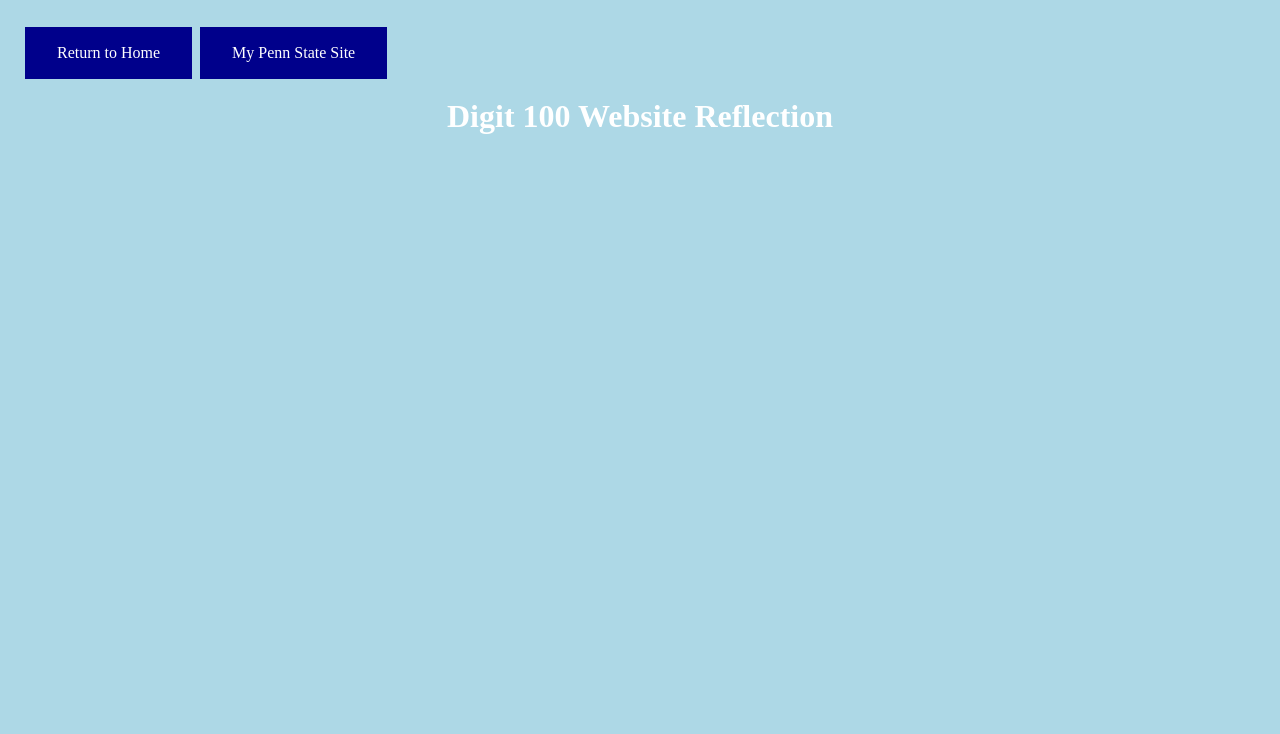
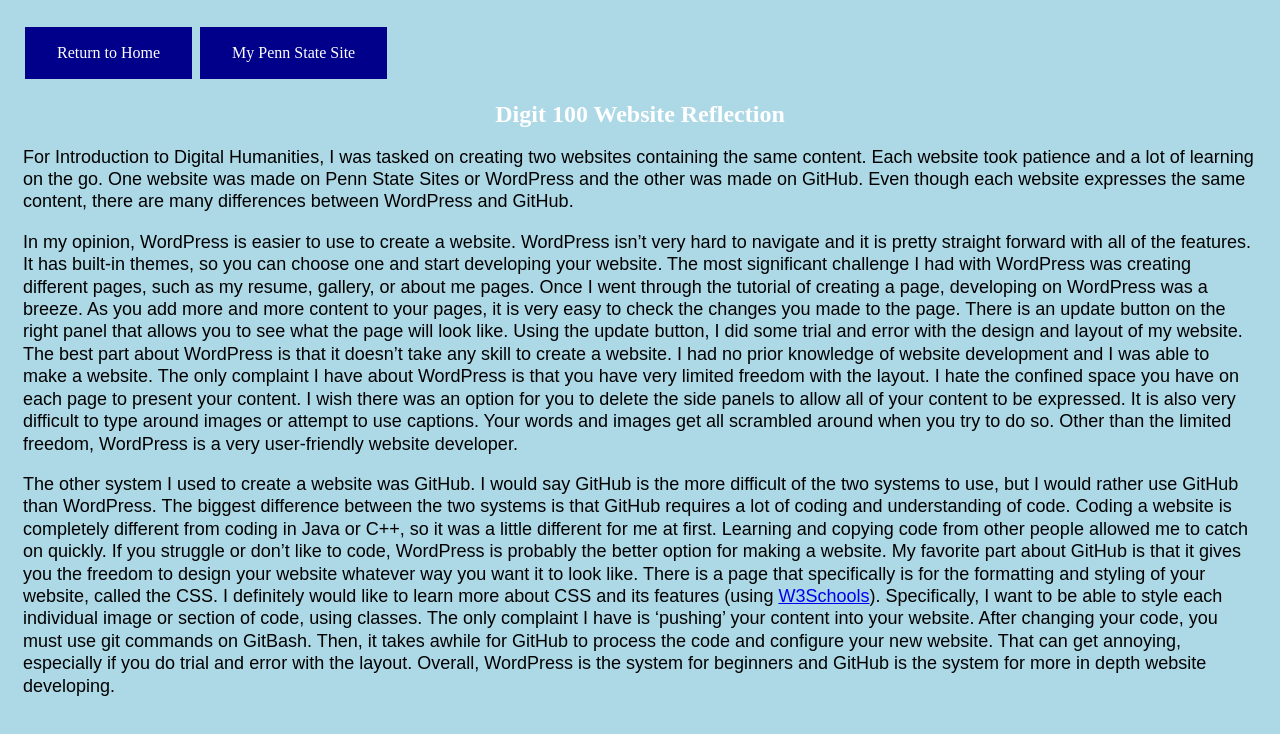
Before and after one commit to mblankenberg25/portfolio, a plain HTML site: page docs/essays.html in a window 1280 px wide. Drawn offline with Linux system fonts and the light colour scheme.

Commit message:
Reflection Essay

```diff
--- a/docs/essays.html
+++ b/docs/essays.html
@@ -1,7 +1,7 @@
 <!DOCTYPE html>
 <html>
     <head>
-        <title>Digit 100 Essays</title>
+        <title>Website Reflection Essay</title>
         <meta charset="UTF-8"/>
         <meta name="viewport" content="width=device-width, initial-scale=1.0"/>
         <link rel="stylesheet" type="text/css" href="style.css"/>
@@ -13,6 +13,57 @@
             <a href="https://sites.psu.edu/mblankenberg25/" class="button">My Penn State Site</a>
         </nav>
 
-        <h1>Digit 100 Website Reflection</h1>
+        <section>
+            <h1>Digit 100 Website Reflection</h1>
+            <p>
+                For Introduction to Digital Humanities, I was tasked on creating two websites
+                containing the same content. Each website took patience and a lot of learning
+                on the go. One website was made on Penn State Sites or WordPress and the other
+                was made on GitHub.  Even though each website expresses the same content, there
+                are many differences between WordPress and GitHub.
+            </p>
+
+            <p>
+                In my opinion, WordPress is easier to use to create a website. WordPress isn’t
+                very hard to navigate and it is pretty straight forward with all of the features.
+                It has built-in themes, so you can choose one and start developing your website.
+                The most significant challenge I had with WordPress was creating different pages,
+                such as my resume, gallery, or about me pages. Once I went through the tutorial of
+                creating a page, developing on WordPress was a breeze. As you add more and more
+                content to your pages, it is very easy to check the changes you made to the page.
+                There is an update button on the right panel that allows you to see what the page
+                will look like. Using the update button, I did some trial and error with the design
+                and layout of my website. The best part about WordPress is that it doesn’t take any
+                skill to create a website. I had no prior knowledge of website development and I was
+                able to make a website. The only complaint I have about WordPress is that you have very
+                limited freedom with the layout. I hate the confined space you have on each page to
+                present your content. I wish there was an option for you to delete the side panels to
+                allow all of your content to be expressed. It is also very difficult to type around
+                images or attempt to use captions. Your words and images get all scrambled around when
+                you try to do so. Other than the limited freedom, WordPress is a very user-friendly
+                website developer.
+            </p>
+
+            <p>
+                The other system I used to create a website was GitHub. I would say GitHub is the more
+                difficult of the two systems to use, but I would rather use GitHub than WordPress. The
+                biggest difference between the two systems is that GitHub requires a lot of coding and
+                understanding of code. Coding a website is completely different from coding in Java or
+                C++, so it was a little different for me at first. Learning and copying code from other
+                people allowed me to catch on quickly. If you struggle or don’t like to code, WordPress
+                is probably the better option for making a website. My favorite part about GitHub is that
+                it gives you the freedom to design your website whatever way you want it to look like.
+                There is a page that specifically is for the formatting and styling of your website,
+                called the CSS. I definitely would like to learn more about CSS and its features
+                (using  <a href="https://www.w3schools.com/css/">W3Schools</a>). Specifically, I want to be able to style each
+                individual image or section of code, using classes.  The only complaint I have is ‘pushing’
+                your content into your website. After changing your code, you must use git commands
+                on GitBash. Then, it takes awhile for GitHub to process the code and configure your
+                new website. That can get annoying, especially if you do trial and error with the layout.
+                Overall, WordPress is the system for beginners and GitHub is the system for more in depth
+                website developing.
+            </p>
+
+        </section>
     </body>
 </html>
```
